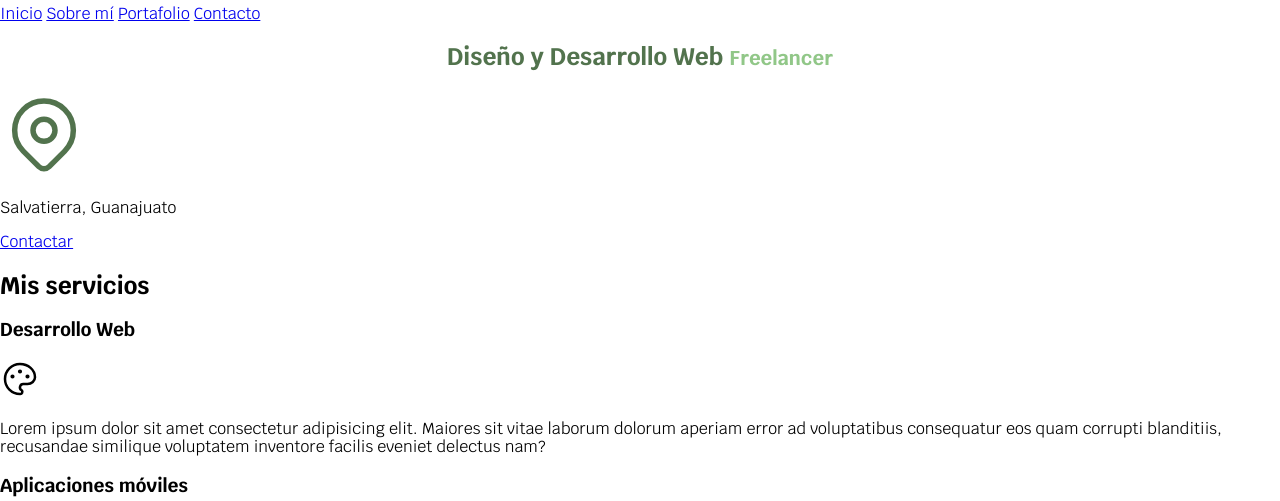
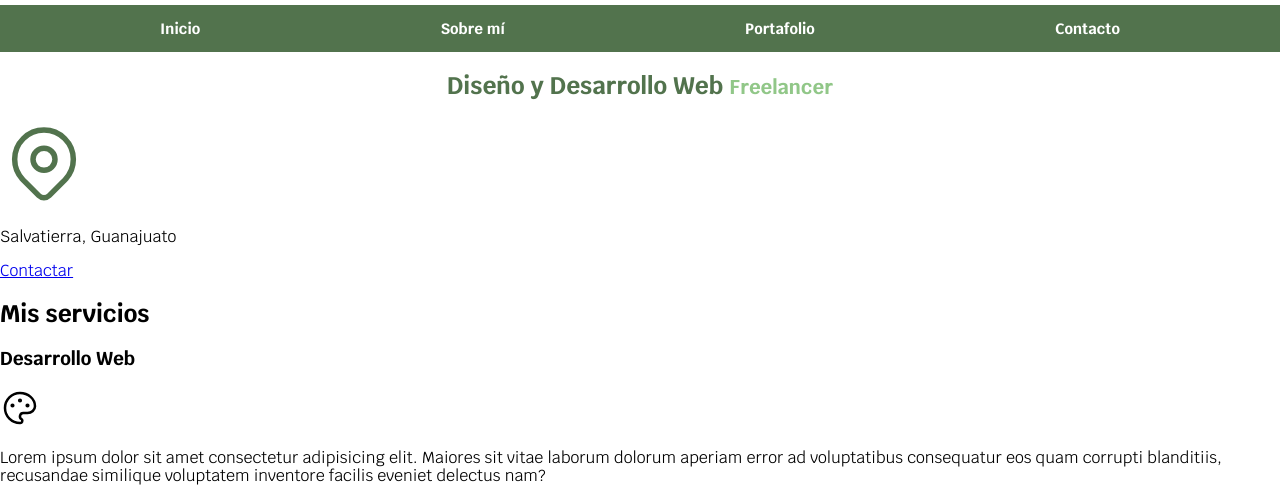
Before and after one commit to Jonicato/portfolioFree, a plain HTML site: page index.html in a window 1280 px wide. Shown: the part 75-576 px from the top of the page. Drawn offline with Linux system fonts and the light colour scheme.

Commit message:
Navegacion terminada

```diff
--- a/css/styles.css
+++ b/css/styles.css
@@ -25,3 +25,30 @@ body {
     font-size: 2rem;
     color: var(--verdeprimario);
 }
+
+.nav-bg {
+    background-color: var(--verdeoscuro);
+}
+
+.container {
+    width: 120rem;
+    margin: 0 auto;
+}
+
+.main-navigation{
+    display: flex;
+    justify-content: space-around;
+}
+
+.main-navigation a{
+    color: var(--blanco);
+    text-decoration: none;
+    font-size: 1.5rem;
+    font-weight: 700;
+    padding: 1.5rem 4rem;
+}
+
+.main-navigation a:hover {
+    background-color: var(--verdeprimario);
+    color: var(--oscuro);
+}
--- a/index.html
+++ b/index.html
@@ -19,12 +19,14 @@
         <h1 class="title">Jonathan Rodríguez <span>Freelancer</span></h1>
     </header>
 
-    <nav>
-        <a href="#">Inicio</a>
-        <a href="#">Sobre mí</a>
-        <a href="#">Portafolio</a>
-        <a href="#">Contacto</a>
-    </nav>
+    <div class="nav-bg">
+        <nav class="main-navigation container">
+            <a href="#">Inicio</a>
+            <a href="#">Sobre mí</a>
+            <a href="#">Portafolio</a>
+            <a href="#">Contacto</a>
+        </nav>
+    </div>
 
     <section>
         <h2 class="title">Diseño y Desarrollo Web <span>Freelancer</span></h2>
```
